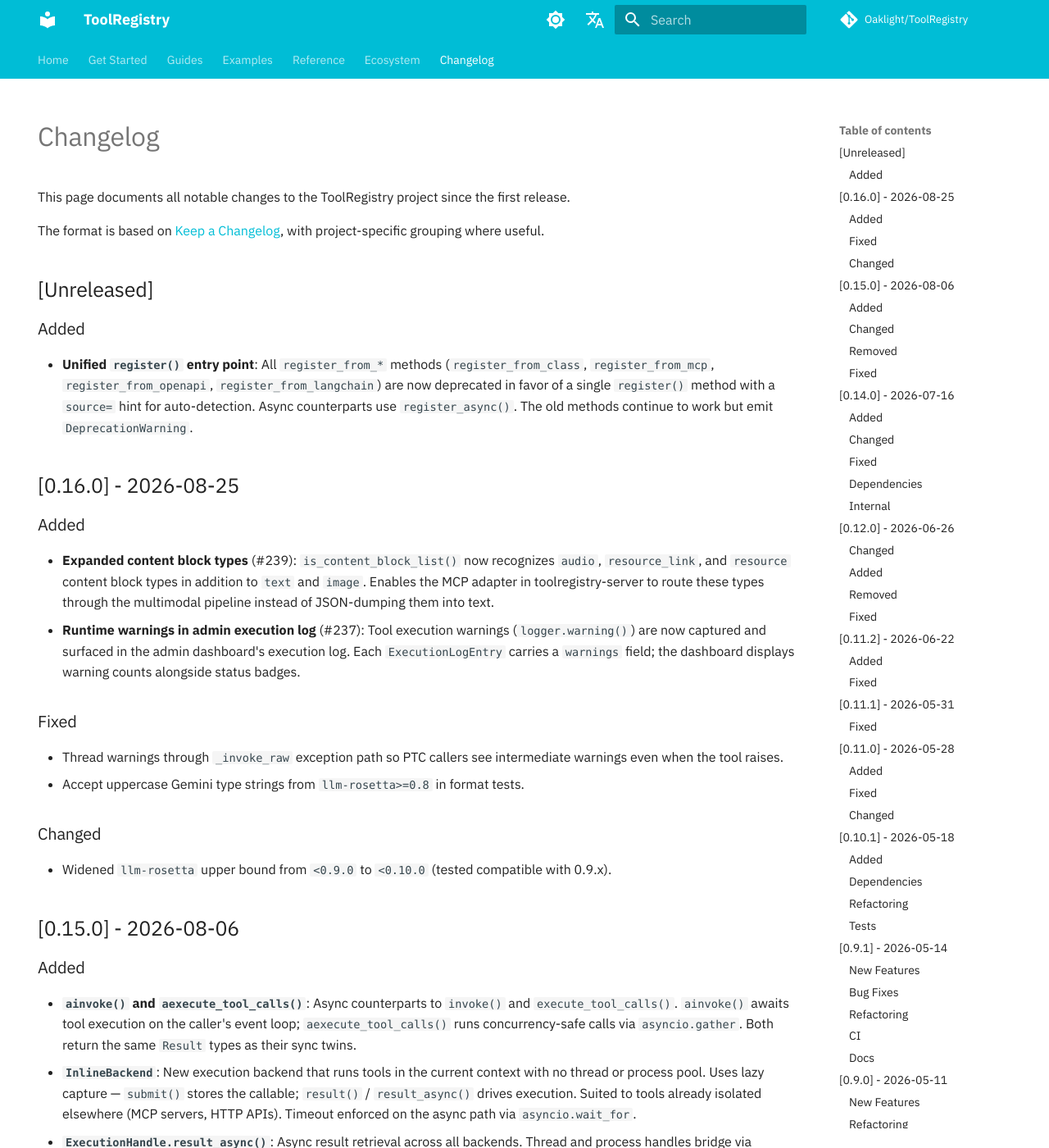
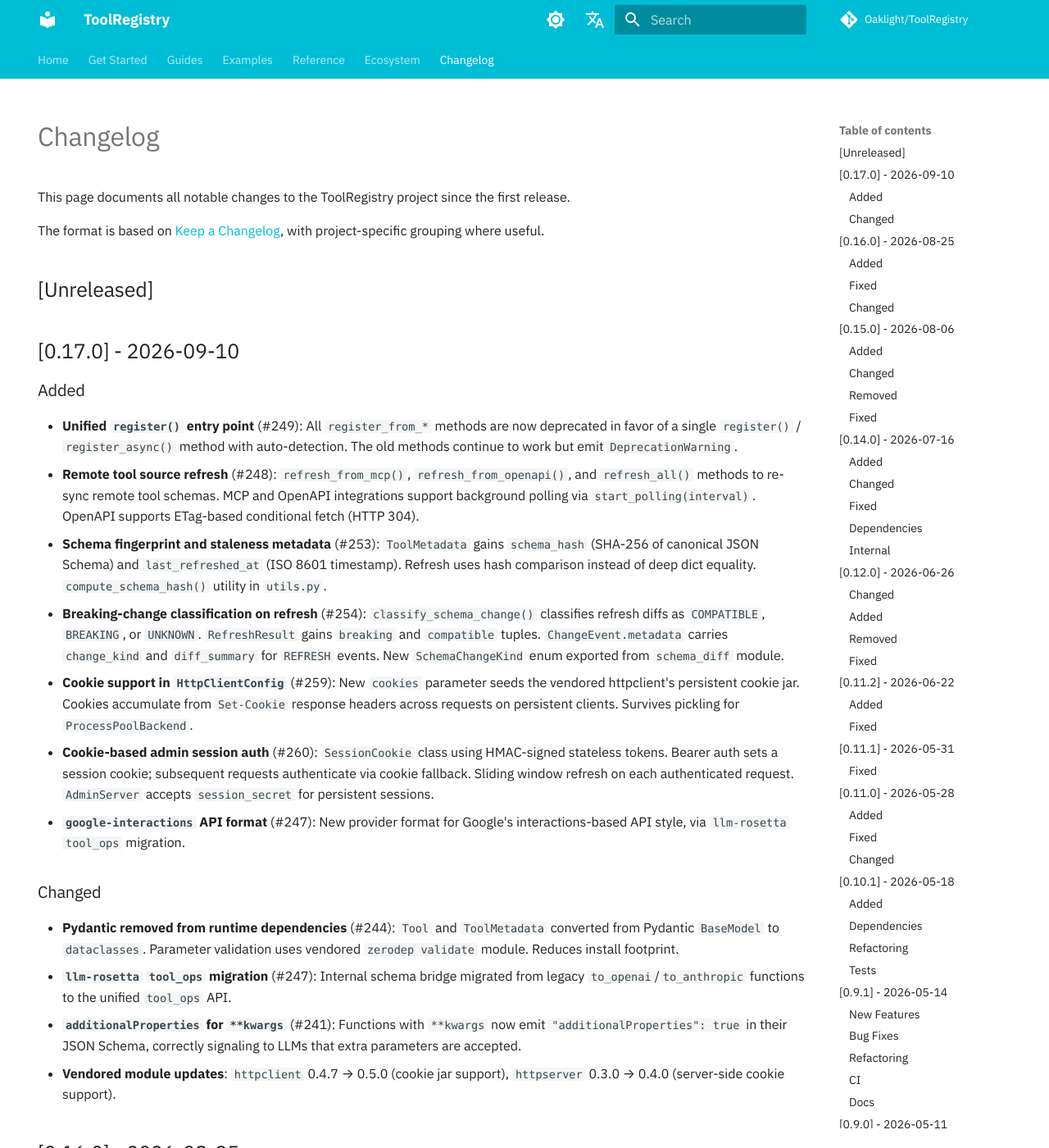
Before and after one commit to Oaklight/ToolRegistry, an MkDocs documentation site: the page built from docs/changelog.md, in a window 1280 px wide and 1400 px high. Shown: the whole window at 82% size. Built offline with MkDocs 1.6.1 and Material for MkDocs 9.7.7, drawn with Linux system fonts in a browser that asks for light colours; some web fonts are replaced; comment, search, counter and statistics services are not loaded.

Commit message:
docs: update changelog for v0.17.0

```diff
--- a/docs/changelog.md
+++ b/docs/changelog.md
@@ -16,9 +16,24 @@ The format is based on [Keep a Changelog](https://keepachangelog.com/en/1.1.0/),
 
 ## [Unreleased]
 
+## [0.17.0] - 2026-09-10
+
 ### Added
 
-- **Unified `register()` entry point**: All `register_from_*` methods (`register_from_class`, `register_from_mcp`, `register_from_openapi`, `register_from_langchain`) are now deprecated in favor of a single `register()` method with a `source=` hint for auto-detection. Async counterparts use `register_async()`. The old methods continue to work but emit `DeprecationWarning`.
+- **Unified `register()` entry point** (#249): All `register_from_*` methods are now deprecated in favor of a single `register()` / `register_async()` method with auto-detection. The old methods continue to work but emit `DeprecationWarning`.
+- **Remote tool source refresh** (#248): `refresh_from_mcp()`, `refresh_from_openapi()`, and `refresh_all()` methods to re-sync remote tool schemas. MCP and OpenAPI integrations support background polling via `start_polling(interval)`. OpenAPI supports ETag-based conditional fetch (HTTP 304).
+- **Schema fingerprint and staleness metadata** (#253): `ToolMetadata` gains `schema_hash` (SHA-256 of canonical JSON Schema) and `last_refreshed_at` (ISO 8601 timestamp). Refresh uses hash comparison instead of deep dict equality. `compute_schema_hash()` utility in `utils.py`.
+- **Breaking-change classification on refresh** (#254): `classify_schema_change()` classifies refresh diffs as `COMPATIBLE`, `BREAKING`, or `UNKNOWN`. `RefreshResult` gains `breaking` and `compatible` tuples. `ChangeEvent.metadata` carries `change_kind` and `diff_summary` for `REFRESH` events. New `SchemaChangeKind` enum exported from `schema_diff` module.
+- **Cookie support in `HttpClientConfig`** (#259): New `cookies` parameter seeds the vendored httpclient's persistent cookie jar. Cookies accumulate from `Set-Cookie` response headers across requests on persistent clients. Survives pickling for `ProcessPoolBackend`.
+- **Cookie-based admin session auth** (#260): `SessionCookie` class using HMAC-signed stateless tokens. Bearer auth sets a session cookie; subsequent requests authenticate via cookie fallback. Sliding window refresh on each authenticated request. `AdminServer` accepts `session_secret` for persistent sessions.
+- **`google-interactions` API format** (#247): New provider format for Google's interactions-based API style, via `llm-rosetta` `tool_ops` migration.
+
+### Changed
+
+- **Pydantic removed from runtime dependencies** (#244): `Tool` and `ToolMetadata` converted from Pydantic `BaseModel` to `dataclasses`. Parameter validation uses vendored `zerodep validate` module. Reduces install footprint.
+- **`llm-rosetta` `tool_ops` migration** (#247): Internal schema bridge migrated from legacy `to_openai`/`to_anthropic` functions to the unified `tool_ops` API.
+- **`additionalProperties` for `**kwargs`** (#241): Functions with `**kwargs` now emit `"additionalProperties": true` in their JSON Schema, correctly signaling to LLMs that extra parameters are accepted.
+- **Vendored module updates**: `httpclient` 0.4.7 → 0.5.0 (cookie jar support), `httpserver` 0.3.0 → 0.4.0 (server-side cookie support).
 
 ## [0.16.0] - 2026-08-25
 
```
